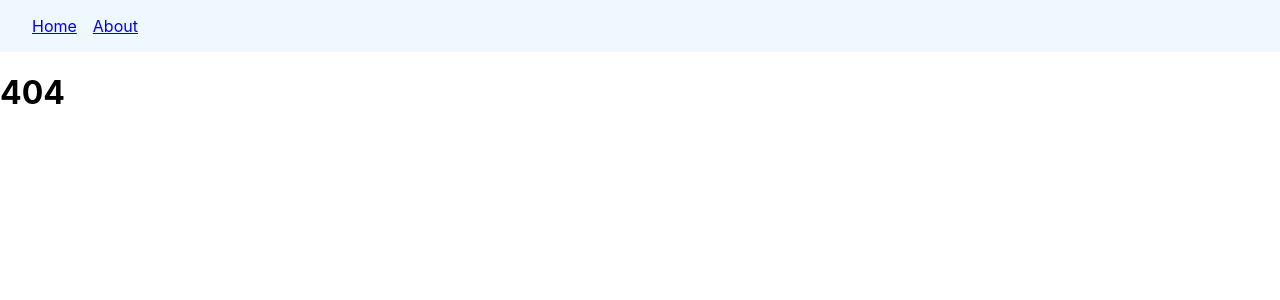
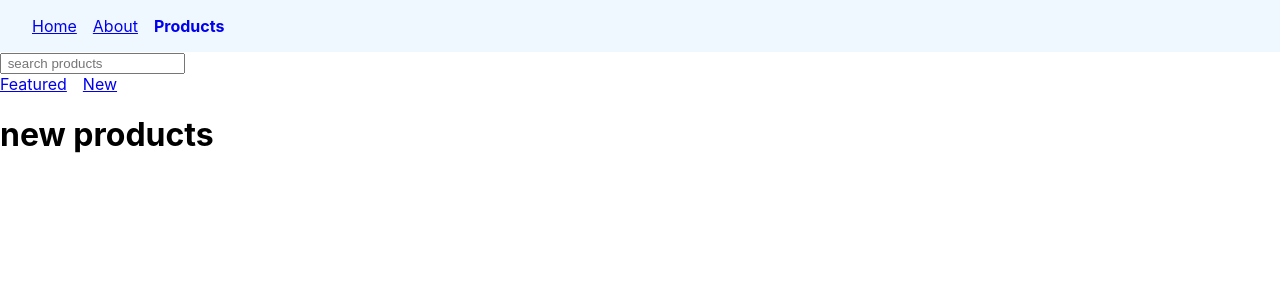
Before and after one commit to asadzgit/react-router-dom, a React (Create React App) app: page /products/new in a window 1280 px wide. Before the commit this address had no page. Shown: the top 300 px of the page. Built offline with nearby package versions, Linux system fonts and the light colour scheme.

Commit message:
Nested Routes

```diff
--- a/src/App.js
+++ b/src/App.js
@@ -4,6 +4,9 @@
 import { Navbar } from "./components/Navbar";
 import NoPage from "./components/NoPage";
 import { OrderSummary } from "./components/OrderSummary";
+import { Products } from "./components/Products";
+import { FeaturedProducts } from "./components/FeaturedProducts";
+import { NewProducts } from "./components/NewProducts";
 
 function App() {
   return (
@@ -14,6 +17,12 @@
       <Route path="/" element={<Home />} />
       <Route path="about" element={<About />} />
       <Route path="order-summary" element={<OrderSummary />} />
+
+      {/* Nested Route : A common use case is of layout containing its nested pages */}
+      <Route path="products" element={<Products />}>
+        <Route path="featured" element={<FeaturedProducts />}></Route>
+        <Route path="new" element={<NewProducts />}></Route>
+      </Route>
       <Route path="*" element={<NoPage />} />
     </Routes>
     </>
--- /dev/null
+++ b/src/components/FeaturedProducts.js
@@ -0,0 +1,3 @@
+export const FeaturedProducts = () => {
+  return <h1>featured products</h1>;
+};
--- a/src/components/Navbar.js
+++ b/src/components/Navbar.js
@@ -10,9 +10,10 @@
   }
 
   return (
-    <nav>
+    <nav className="primary-nav">
       <NavLink style={NavLinkStyles} to='/'>Home</NavLink>
       <NavLink style={NavLinkStyles} to='/about'>About</NavLink>
+      <NavLink style={NavLinkStyles} to='/products'>Products</NavLink>
     </nav>
   )
 }
--- /dev/null
+++ b/src/components/NewProducts.js
@@ -0,0 +1,3 @@
+export const NewProducts = () => {
+  return <h1>new products</h1>;
+};
--- /dev/null
+++ b/src/components/Products.js
@@ -0,0 +1,17 @@
+import { Link, Outlet } from "react-router-dom";
+
+export const Products = () => {
+  return (
+    <>
+      <div>
+        <input type="search" placeholder=" search products"></input>
+      </div>
+      <nav>
+        <Link to='featured'>Featured</Link>
+        <Link to='new'>New</Link>
+      </nav>
+      <Outlet />
+    </>
+  )
+
+}
--- a/src/index.css
+++ b/src/index.css
@@ -12,7 +12,7 @@
     monospace;
 }
 
-nav {
+.primary-nav {
   background-color: aliceblue;
   padding: 16px 32px;
 }
```
